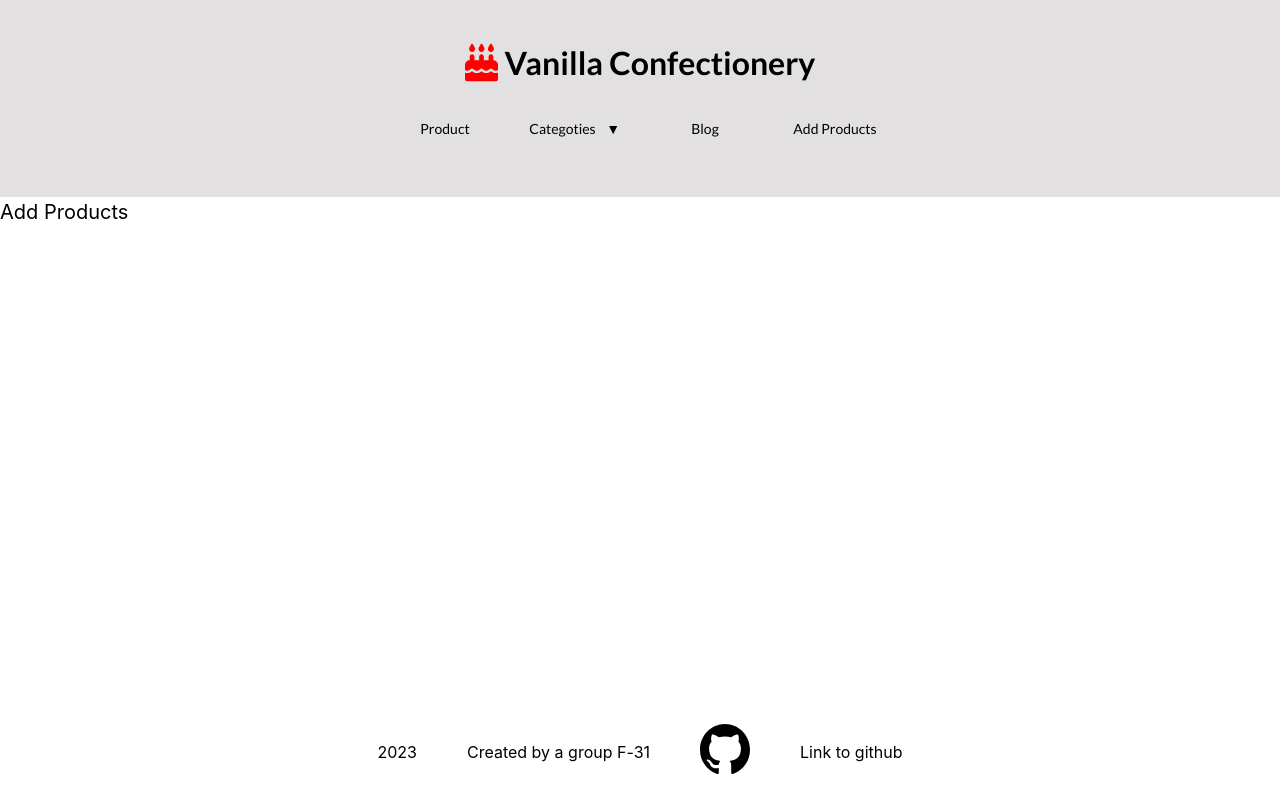
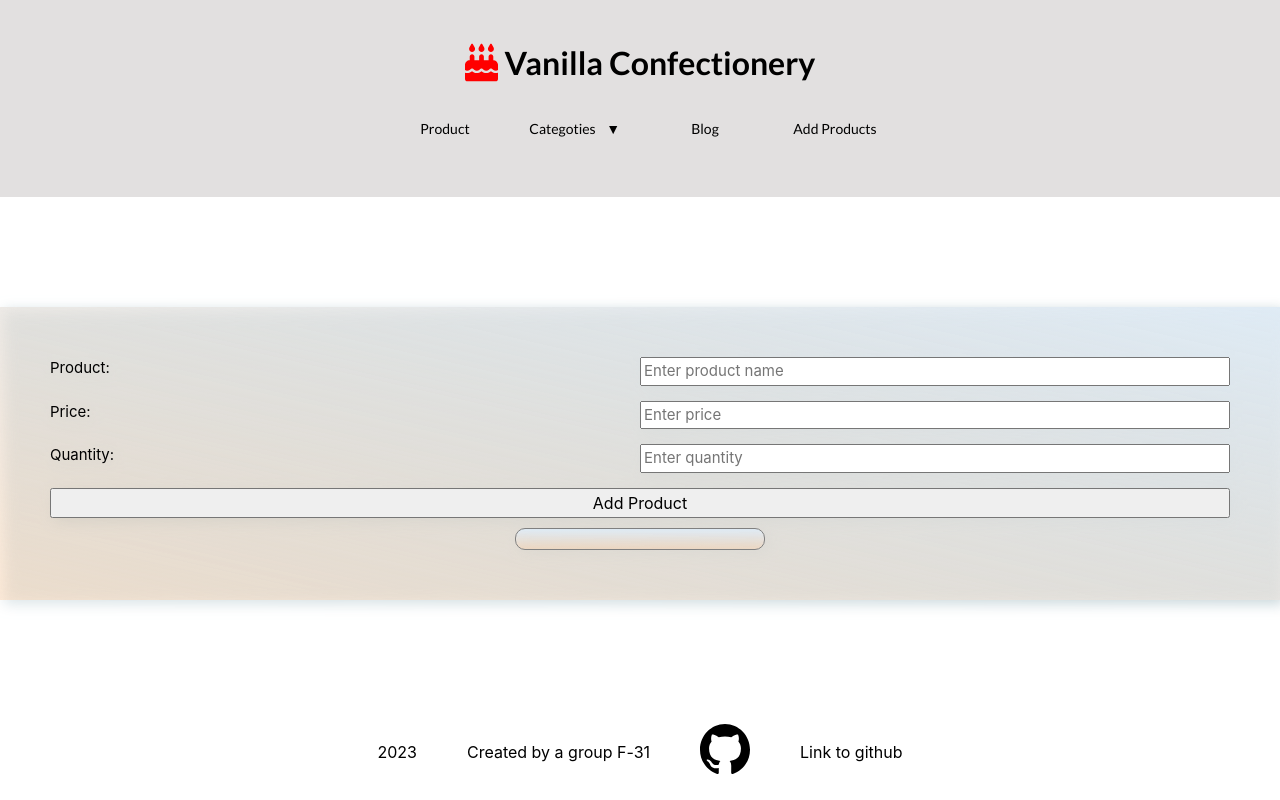
Before and after one commit to RomanMelnyk909/group-project, a React (Create React App) app: page /add-products in a window 1280 px wide. Built offline with nearby package versions, Linux system fonts and the light colour scheme.

Commit message:
add products

```diff
--- a/src/components/AddProducts/AddProducts.jsx
+++ b/src/components/AddProducts/AddProducts.jsx
@@ -1,9 +1,126 @@
-import styles from "./addproducts.module.css"
+import { useState } from "react";
+import styles from "./addproducts.module.css";
+import Input from "../Input/Input";
 
 const AddProducts = () => {
-	return (
-		<div className={styles['products']}>Add Products</div>
-	)
+  const [products, setProducts] = useState([]);
+
+  const [productName, setProductName] = useState("");
+  const [price, setPrice] = useState();
+  const [quantity, setQuantity] = useState();
+
+  const [isValidatedProduct, setIsValidatedProduct] = useState(true);
+  const [isValidatedPrice, setIsValidatedPrice] = useState(true);
+  const [isValidatedQuantity, setIsValidatedQuantity] = useState(true);
+
+  const onAddProduct = () => {
+    const isProductNameValid = validateProductName(productName);
+    const isPriceValid = validatePrice(price);
+    const isQuantityValid = validateQuantity(quantity);
+
+    console.log(isProductNameValid, isPriceValid, isQuantityValid);
+
+    const isValid = isProductNameValid && isPriceValid && isQuantityValid;
+
+    if (!isValid) {
+      return;
+    }
+
+    const product = {
+      productName,
+      price,
+      quantity,
+    };
+    setProducts([...products, product]);
+    setProductName("");
+    setPrice("");
+    setQuantity("");
+  };
+
+  const onGetProductName = (value) => {
+    setProductName(() => value);
+    validateProductName(value);
+  };
+
+  const onGetPrice = (value) => {
+    setPrice(() => value);
+    validatePrice(value);
+  };
+
+  const onGetQuantity = (value) => {
+    setQuantity(() => value);
+    validateQuantity(value);
+  };
+
+  const validateProductName = (name) => {
+    return name.trim() !== ""
+      ? setIsValidatedProduct(true)
+      : setIsValidatedProduct(false);
+  };
+
+  const validatePrice = (price) => {
+    return !isNaN(price) && parseFloat(price) > 0
+      ? setIsValidatedPrice(true)
+      : setIsValidatedPrice(false);
+  };
+
+  const validateQuantity = (quantity) => {
+    return !isNaN(quantity) && parseInt(quantity) > 0
+      ? setIsValidatedQuantity(true)
+      : setIsValidatedQuantity(false);
+  };
+
+  return (
+    <div className={styles["products"]}>
+      <Input
+        label="Product:"
+        placeholder="Enter product name"
+        onChangeFunction={onGetProductName}
+        value={productName}
+        type="text"
+        validation={isValidatedProduct}
+      />
+
+      <Input
+        label="Price:"
+        placeholder="Enter price"
+        onChangeFunction={onGetPrice}
+        value={price}
+        type="number"
+        validation={isValidatedPrice}
+      />
+
+      <Input
+        label="Quantity:"
+        placeholder="Enter quantity"
+        onChangeFunction={onGetQuantity}
+        value={quantity}
+        type="number"
+        validation={isValidatedQuantity}
+      />
+
+      <button
+        className={styles["addProducts"]}
+        type="button"
+        onClick={onAddProduct}
+      >
+        Add Product
+      </button>
+
+      <div className={styles["product-card"]}>
+        {products.map((product, index) => {
+          const { productName, price, quantity } = product;
+          return (
+            <div key={index}>
+              <div>{`Product: ${productName}`}</div>
+              <div>{`Price: ${price}`}</div>
+              <div>{`Quantity: ${quantity}`}</div>
+            </div>
+          );
+        })}
+      </div>
+    </div>
+  );
 };
 
 export default AddProducts;
--- a/src/components/AddProducts/addproducts.module.css
+++ b/src/components/AddProducts/addproducts.module.css
@@ -1,4 +1,45 @@
-.products{
-    font-size: 20px;
-    display: flex;
+.products {
+  /* width: 450px; */
+  /* margin: 0 auto; */
+  margin-top: 110px;
+  padding: 50px;
+  background: linear-gradient(
+    to left bottom,
+    rgb(223 235 245),
+    rgb(253 211 173 / 47%)
+  );
+  filter: drop-shadow(4px 4px 7px rgba(155, 182, 190, 0.75));
+  /* background-image: url(../Images/macaron.png);
+  background-repeat: no-repeat;
+  background-position: center bottom;
+  background-attachment: fixed; */
 }
+
+.products label {
+  display: grid;
+  grid-template-columns: repeat(2, 1fr);
+  /* text-align: center; */
+  /* font-weight: bold; */
+  font-size: 15px;
+  /* font-style: italic; */
+  margin-bottom: 15px;
+}
+
+.addProducts {
+  width: 100%;
+}
+
+.product-card {
+  border: 1px solid grey;
+  border-radius: 10px;
+  width: 250px;
+  margin: 0 auto;
+  margin-top: 10px;
+  padding: 10px;
+  text-align: center;
+  background: linear-gradient(
+    to bottom,
+    rgb(223 235 245),
+    rgb(253 211 173 / 47%)
+  );
+}
--- a/src/components/Input/Input.jsx
+++ b/src/components/Input/Input.jsx
@@ -1,20 +1,22 @@
-import styles from './input.module.css';
+import styles from "./input.module.css";
 
 const Input = (props) => {
-	const { label, type, validation, value, placeholder, onChangeFunction } = props;
+  const { label, type, validation, value, placeholder, onChangeFunction } =
+    props;
 
-	const inputClass = validation ? '' : styles.errorInput;
+  const inputClass = validation ? "" : styles.errorInput;
   return (
     <label>
-			{ label }
+      {label}
       <input
-				type={ type || 'text' }
+        type={type || "text"}
         placeholder={placeholder}
         value={value}
-				// onChange={(event) => onChangeFunction(event.target.value)}
-				className={inputClass} />
+        onChange={(event) => onChangeFunction(event.target.value)}
+        className={inputClass}
+      />
     </label>
-	)
-}
+  );
+};
 
 export default Input;
```
Also changed, not shown: src/components/Images/macaron.png (added). Lines whose indentation alone changed are shown as unchanged.
